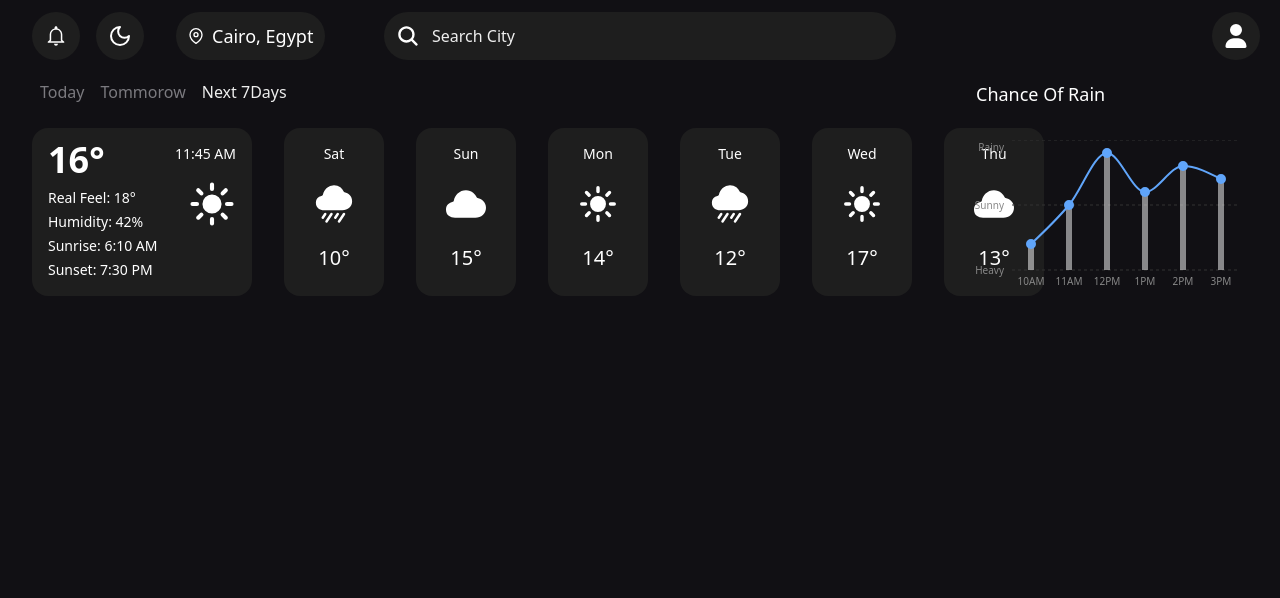
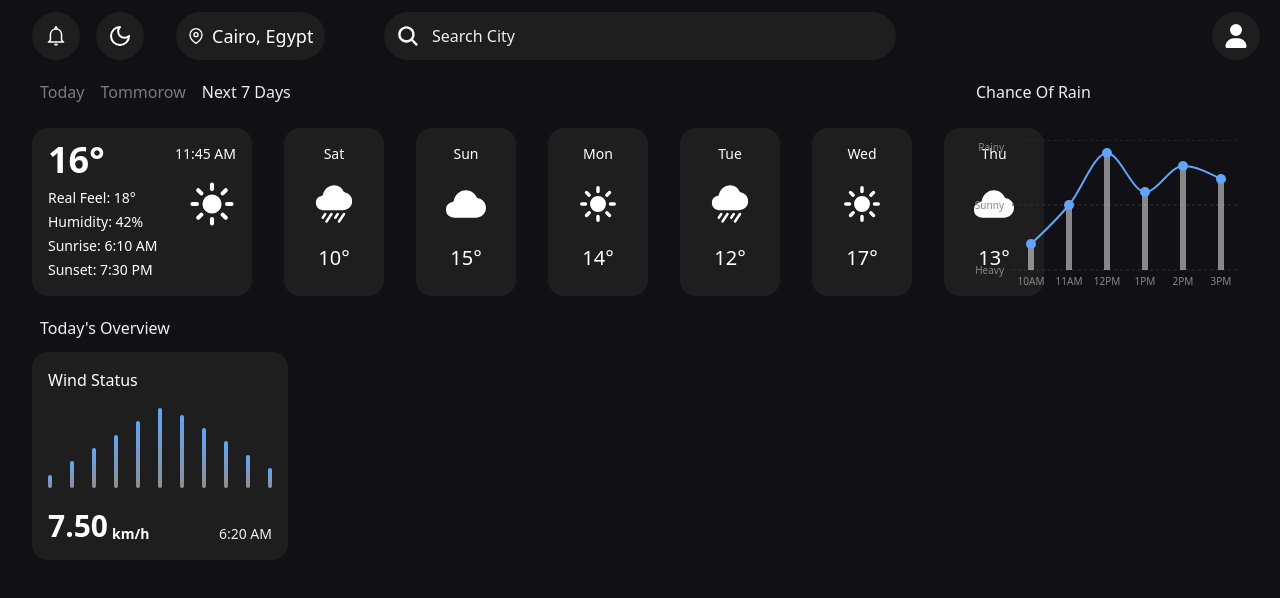
Before and after one commit to adhamhaithameid/codveda-intern, a React (Vite) app in the folder Tasks/Whether-Dashboard/: page / in a window 1280 px wide. Shown: the top 598 px of the page. Built offline with nearby package versions, Linux system fonts and the light colour scheme.

Commit message:
made the wind status block

```diff
--- a/Tasks/Whether-Dashboard/src/App.jsx
+++ b/Tasks/Whether-Dashboard/src/App.jsx
@@ -2,6 +2,7 @@ import Header from "./components/Header";
 import Datatabs from "./components/Datatabs";
 import ForecastStripUI from "./components/ForecastStrip";
 import Rain from "./components/Rain";
+import Overview from "./components/overview";
 
 function App() {
 
@@ -12,6 +13,7 @@ function App() {
       <Datatabs />
       <ForecastStripUI />
       <Rain />
+      <Overview />
     </div>
   );
 }
--- a/Tasks/Whether-Dashboard/src/components/Datatabs.jsx
+++ b/Tasks/Whether-Dashboard/src/components/Datatabs.jsx
@@ -11,7 +11,7 @@ function Datatabs() {
         <span className="text-base text-third_text font-light">Tommorow</span>
         </button>
         <button className="relative m-5 -ml-1 mt-20 items-center justify-center flex">
-        <span className="text-base text-secondary_text font-medium">Next 7Days</span>
+        <span className="text-base text-secondary_text font-medium">Next 7 Days</span>
         </button>
       </div>
 
--- a/Tasks/Whether-Dashboard/src/components/Header.jsx
+++ b/Tasks/Whether-Dashboard/src/components/Header.jsx
@@ -24,14 +24,14 @@ function Header() {
 
       {/* Center: Search bar */}
       <div className="flex absolute top-3 left-1/2 -translate-x-1/2">
-        <div className=" w-[32rem] h-[3rem] focus-within:outline-1 focus-within:outline focus-within:outline-white bg-button_dark rounded-full items-center flex p-3 gap-3 ease-in-out duration-100">
+        <button className=" w-[32rem] h-[3rem] focus-within:outline-1 focus-within:outline focus-within:outline-white bg-button_dark rounded-full items-center flex p-3 gap-3 ease-in-out duration-100">
           <IoSearch className="text-2xl text-white" />
           <input
             type="text"
             placeholder="Search City"
             className="flex-1 bg-transparent outline-none text-base placeholder-secondary_text text-secondary_text"
           />
-        </div>
+        </button>
       </div>
 
       {/* Right group: user avatar */}
--- a/Tasks/Whether-Dashboard/src/components/Rain.jsx
+++ b/Tasks/Whether-Dashboard/src/components/Rain.jsx
@@ -28,7 +28,7 @@ export default function Rain() {
             absolute
             left-8
             px-2
-            text-lg font-medium
+            text-base text-secondary_text font-medium
             -mt-5
           "
         >
--- /dev/null
+++ b/Tasks/Whether-Dashboard/src/components/overview.jsx
@@ -0,0 +1,50 @@
+import React from 'react';
+
+function Overview() {
+  // ← 1) add your sample data (replace with real values)
+  const windData = [2, 4, 6, 8, 10, 12, 11, 9, 7, 5, 3];
+  const max = Math.max(...windData);
+
+  return (
+    <div className="bg-background">
+    {/* Title */}
+      <div className="flex absolute top-7 left-5">
+        <div className="relative m-5 mt-72 items-center justify-center flex">
+          <span className="text-base text-secondary_text font-medium">
+            Today's Overview
+          </span>
+        </div>
+      </div>
+
+    {/* Wind Status Card */}
+    <div className="absolute bg-button_dark m-8 mb-60 bottom-0 rounded-2xl p-4 text-white w-64 h-52">
+        <div className="absolute top-4 left-4 w-56">
+            <span className="text-base font-medium">Wind Status</span>
+        </div>
+
+        <div className="absolute top-14 left-4 right-4 h-20 flex items-end justify-between space-x-0">
+            {windData.map((val, i) => (
+            <div
+                key={i}
+                className="w-1 rounded-full bg-gradient-to-t from-[rgba(255,255,255,0.5)] to-[#60A5FA]"
+              style={{ height: `${(val / max) * 100}%` }}
+            />
+            ))}
+        </div>
+
+        <div className="absolute flex bottom-4 left-4 text-3xl font-semibold">
+            7.50
+            <span className="relative text-sm ml-1 mt-4">km/h</span>
+        </div>
+        <div className="absolute flex bottom-4 right-4 text-sm text-secondary_text">
+            6:20 AM
+        </div>
+    </div>
+
+    {/* Wind Status Card */}
+
+    </div>
+  );
+}
+
+export default Overview;
```
